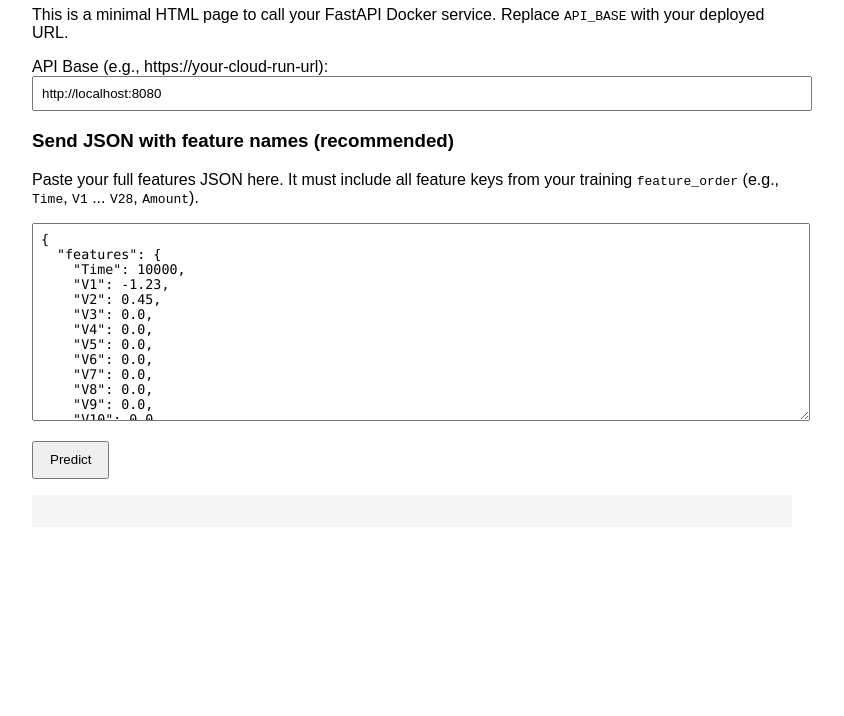
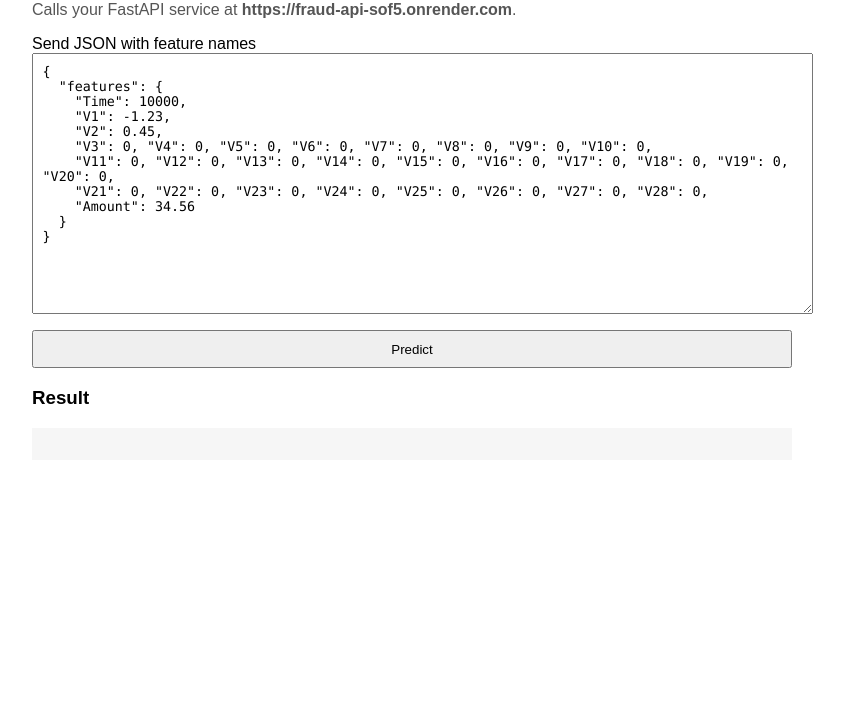
Before and after one commit to Maczzs/fraud-api, a plain HTML site: page index.html in a window 1280 px wide. Shown: the part 84-800 px from the top of the page, without its empty margins (0-844 px from the left). Drawn offline with Linux system fonts and the light colour scheme.

Commit message:
index.html

```diff
--- a/index.html
+++ b/index.html
@@ -6,80 +6,75 @@
   <title>Fraud Prediction Demo</title>
   <style>
     body { font-family: sans-serif; margin: 2rem; max-width: 760px; }
+    h1 { margin-bottom: 0.25rem; }
+    p { color:#555; }
     label { display:block; margin-top: 0.75rem; }
-        input, textarea { width: 100%; padding: 0.5rem; }
-        button { margin-top: 1rem; padding: 0.6rem 1rem; cursor: pointer; }
-        .mono { font-family: ui-monospace, SFMono-Regular, Menlo, Monaco, Consolas, "Liberation Mono", "Courier New", monospace; }
-        .row { display:flex; gap:1rem; }
-        .row > div { flex:1; }
+    textarea, button { width: 100%; }
+    textarea { padding: 0.6rem; font-family: ui-monospace, Menlo, Consolas, monospace; }
+    button { margin-top: 0.75rem; padding: 0.6rem 1rem; cursor: pointer; }
+    pre { background: #f6f6f6; padding: 1rem; overflow:auto; }
   </style>
+
+  <!-- Use your live API URL -->
+  <script>
+    const API_BASE = "https://fraud-api-sof5.onrender.com";
+  </script>
 </head>
 <body>
-      <h1>Credit Card Fraud – Demo Frontend</h1>
-      <p>This is a minimal HTML page to call your FastAPI Docker service. Replace <code>API_BASE</code> with your deployed URL.</p>
+  <h1>Credit Card Fraud — Demo Frontend</h1>
+  <p>Calls your FastAPI service at <strong id="api-url"></strong>.</p>
 
-      <label>API Base (e.g., https://your-cloud-run-url):</label>
-      <input id="api" value="http://localhost:8080" />
-
-      <h3>Send JSON with feature names (recommended)</h3>
-      <p>Paste your full features JSON here. It must include all feature keys from your training <code>feature_order</code> (e.g., <code>Time</code>, <code>V1</code> ... <code>V28</code>, <code>Amount</code>).</p>
-      <textarea id="json" rows="12" class="mono">{
+  <label for="json">Send JSON with feature names</label>
+  <textarea id="json" rows="16">{
   "features": {
     "Time": 10000,
     "V1": -1.23,
     "V2": 0.45,
-    "V3": 0.0,
-    "V4": 0.0,
-    "V5": 0.0,
-    "V6": 0.0,
-    "V7": 0.0,
-    "V8": 0.0,
-    "V9": 0.0,
-    "V10": 0.0,
-    "V11": 0.0,
-    "V12": 0.0,
-    "V13": 0.0,
-    "V14": 0.0,
-    "V15": 0.0,
-    "V16": 0.0,
-    "V17": 0.0,
-    "V18": 0.0,
-    "V19": 0.0,
-    "V20": 0.0,
-    "V21": 0.0,
-    "V22": 0.0,
-    "V23": 0.0,
-    "V24": 0.0,
-    "V25": 0.0,
-    "V26": 0.0,
-    "V27": 0.0,
-    "V28": 0.0,
+    "V3": 0, "V4": 0, "V5": 0, "V6": 0, "V7": 0, "V8": 0, "V9": 0, "V10": 0,
+    "V11": 0, "V12": 0, "V13": 0, "V14": 0, "V15": 0, "V16": 0, "V17": 0, "V18": 0, "V19": 0, "V20": 0,
+    "V21": 0, "V22": 0, "V23": 0, "V24": 0, "V25": 0, "V26": 0, "V27": 0, "V28": 0,
     "Amount": 34.56
   }
 }</textarea>
-      <button onclick="send()">Predict</button>
 
-      <pre id="out" class="mono" style="margin-top:1rem; background:#f5f5f5; padding:1rem;"></pre>
+  <button id="predict">Predict</button>
+
+  <h3>Result</h3>
+  <pre id="out"></pre>
 
   <script>
-        async function send() {
-          const base = document.getElementById('api').value.trim().replace(/\/$/, '');
+    // show which API URL we’re using
+    document.getElementById('api-url').textContent = API_BASE;
+
+    document.getElementById('predict').onclick = async () => {
+      const out = document.getElementById('out');
+      out.textContent = 'Sending...';
+
+      // parse JSON from the textarea
       let payload;
       try {
         payload = JSON.parse(document.getElementById('json').value);
       } catch (e) {
-            document.getElementById('out').textContent = 'Invalid JSON: ' + e.message;
+        out.textContent = '❌ Invalid JSON: ' + e.message;
         return;
       }
-          const res = await fetch(base + '/predict', {
+
+      // call your API
+      try {
+        const url = API_BASE.replace(/\/$/, '') + '/predict';
+        const res = await fetch(url, {
           method: 'POST',
-            headers: {'Content-Type': 'application/json'},
-            body: JSON.stringify(payload)
+          headers: { 'Content-Type': 'application/json' },
+          body: JSON.stringify(payload),
         });
-          const txt = await res.text();
-          try { document.getElementById('out').textContent = JSON.stringify(JSON.parse(txt), null, 2); }
-          catch { document.getElementById('out').textContent = txt; }
+
+        const text = await res.text();
+        try { out.textContent = JSON.stringify(JSON.parse(text), null, 2); }
+        catch { out.textContent = text; }
+      } catch (err) {
+        out.textContent = '❌ Network error: ' + err.message;
       }
+    };
   </script>
 </body>
 </html>
```
Lines whose indentation alone changed are shown as unchanged.
